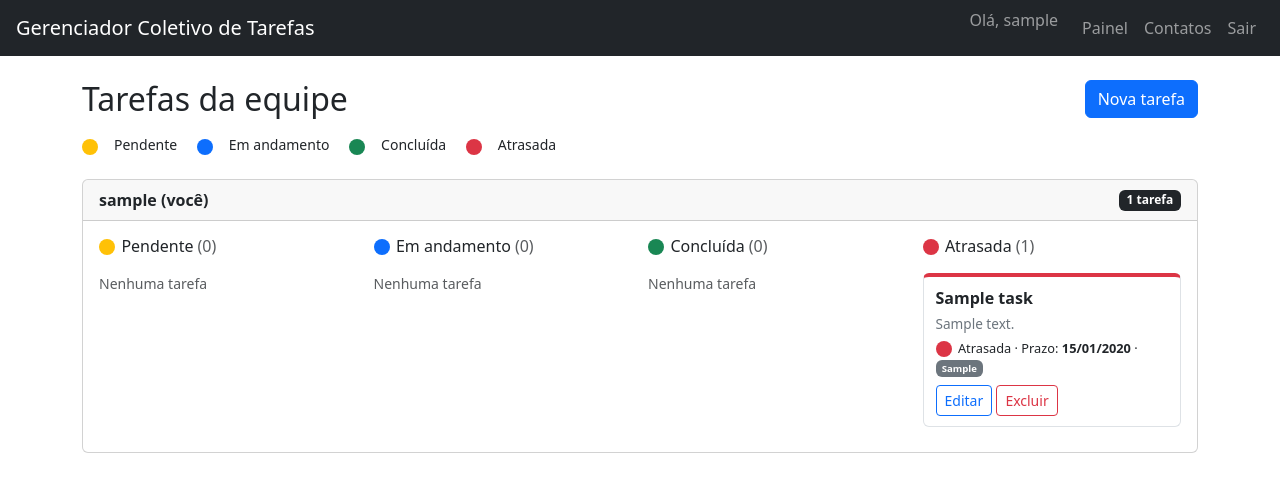
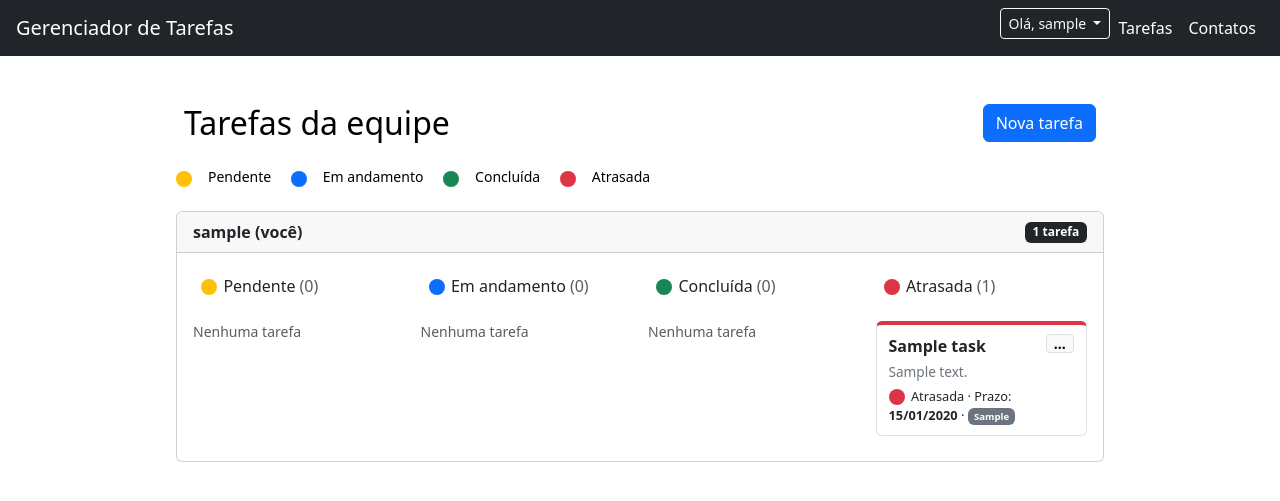
Before and after one commit to mee-bit-0/Gerenciador-coletivo-de-tarefas, a Flask app: page /dashboard in a window 1280 px wide. Shown: the top 501 px of the page. Run offline with Flask 3, Linux system fonts and the light colour scheme; a user stored in the database is signed in; tables that the repository leaves empty hold one stand-in row (values such as "Sample post").

Commit message:
tudo funciona pt.2, só ajeitando aparência agora

```diff
--- a/team_task_manager/app.py
+++ b/team_task_manager/app.py
@@ -6,13 +6,13 @@ from werkzeug.security import generate_password_hash, check_password_hash
 from extensions import db
 from models import User, Task, STATUS_ORDER, STATUS_EDITAVEIS, STATUS_CSS, PRIORIDADES, PENDENTE
 import re
+from sqlalchemy import or_
 
 
 BASE_DIR = os.path.abspath(os.path.dirname(__file__))
 
-# Banco sempre em team_task_manager/instance/database.db
+# Cria banco em team_task_manager/instance/database.db
 app = Flask(__name__, instance_path=os.path.join(BASE_DIR, 'instance'))
-#app = Flask(__name__)
 app.config['SECRET_KEY'] = os.environ.get('SECRET_KEY', 'senha1234')
 app.config['SQLALCHEMY_DATABASE_URI'] = 'sqlite:///database.db'
 app.config['SQLALCHEMY_TRACK_MODIFICATIONS'] = False
@@ -26,24 +26,27 @@ login_manager.login_view = 'login'
 login_manager.login_message = 'Faça login para acessar essa página.'
 login_manager.login_message_category = 'warning'
 
-# Carrega usuários
+# --------------Carrega usuários------------------
 @login_manager.user_loader
 def load_user(user_id):
     return db.session.get(User, int(user_id))
 
-#-----------------------------------------PERMISSOES---------------------------------------------
+#============================== PERMISSOES ===============================
 
 def can_edit(task):
-    """Pode editar: quem criou, o responsável ou um admin."""
+    #Pode editar: quem criou, o responsável ou um admin.
     return (current_user.role == 'admin'
             or task.created_by == current_user.id
             or task.assigned_to == current_user.id)
 
 
 def can_delete(task):
-    """Pode excluir: quem criou ou um admin."""
+    #Pode excluir: quem criou ou um admin.
     return current_user.role == 'admin' or task.created_by == current_user.id
 
+def can_delete_user(target):
+    #Admin exclui qualquer conta; cada usuário pode excluir a própria.
+    return current_user.role == 'admin' or current_user.id == target.id
 
 @app.context_processor
 def inject_globals():
@@ -54,9 +57,10 @@ def inject_globals():
         PRIORIDADES=PRIORIDADES,
         can_edit=can_edit,
         can_delete=can_delete,
+        can_delete_user=can_delete_user
     )
 
-#---------------------------------ROTAS----------------------------------------
+#======================= ROTAS =================================
 
 @app.route('/')
 def home():
@@ -64,11 +68,13 @@ def home():
         return redirect(url_for('dashboard'))
     return redirect(url_for('login'))
 
+#---------------ver contatos------------------------
 @app.route('/contatos')
 @login_required
 def contatos():
     return render_template('contatos.html', users=all_users())
 
+#-----------------------login----------------------
 @app.route('/login', methods=['GET', 'POST'])
 def login():
     if request.method == 'POST':
@@ -84,7 +90,7 @@ def login():
 
     return render_template('login.html')
 
-#------formatar telefone-----------
+#-------------formatar telefone pra guardar no banco -----------------
 def normalize_phone(raw):
     """Devolve só os dígitos (DDD + número) se for válido, senão None."""
     digits = re.sub(r'\D', '', raw or '')
@@ -122,6 +128,7 @@ def register():
         return redirect(url_for('login'))
     return render_template('register.html')
 
+#-------------------------formatar telefone na hora de exibir ----------------------
 @app.template_filter('telefone')
 def format_phone(d):
     if not d:
@@ -159,15 +166,14 @@ def dashboard():
 
     return render_template('dashboard.html', board=board)
 
-#------------------TAREFAS------------------
-
+#------------------------ler data----------------------
 def parse_date(texto):
     try:
         return datetime.strptime(texto, '%Y-%m-%d').date()
     except (ValueError, TypeError):
         return None
 
-
+#------------------------ler formulario----------------------
 def read_task_form(form):
     """Lê e valida o formulário. Retorna (valores, prazo, mensagem_de_erro)."""
     values = {campo: form.get(campo, '').strip() for campo in
@@ -190,11 +196,11 @@ def read_task_form(form):
 
     return values, deadline, error
 
-
+#-----------------------listar usuarios----------------------
 def all_users():
     return User.query.order_by(User.username).all()
 
-
+#-----------------------adicionar tarefa----------------------
 @app.route('/add', methods=['GET', 'POST'])
 @login_required
 def add_task():
@@ -222,7 +228,16 @@ def add_task():
 
     return render_template('add_task.html', values=values, users=all_users())
 
+#-----------------------visualizar tarefa----------------------
+@app.route('/task/<int:task_id>')
+@login_required
+def view_task(task_id):
+    """Devolve só o conteúdo do modal (task.html), carregado via fetch no painel."""
+    task = db.get_or_404(Task, task_id)
+    creator = db.session.get(User, task.created_by)
+    return render_template('task.html', task=task, creator=creator)
 
+#-----------------------editar tarefa----------------------
 @app.route('/edit/<int:task_id>', methods=['GET', 'POST'])
 @login_required
 def edit_task(task_id):
@@ -253,7 +268,7 @@ def edit_task(task_id):
 
     return render_template('edit_task.html', task=task, values=values, users=all_users())
 
-
+#-----------------------deletar tarefa----------------------
 @app.route('/delete/<int:task_id>', methods=['GET', 'POST'])
 @login_required
 def delete_task(task_id):
@@ -272,7 +287,53 @@ def delete_task(task_id):
     # GET: mostra a tela de confirmação (delete.html)
     return render_template('delete.html', task=task)
 
+#-----------------------deletar usuario----------------------
 
+@app.route('/user/<int:user_id>/delete', methods=['GET', 'POST'])
+@login_required
+def delete_user(user_id):
+    target = db.get_or_404(User, user_id)
+
+    if not can_delete_user(target):
+        flash('Acesso negado', 'danger')
+        return redirect(url_for('dashboard'))
+
+    # nunca deixar o sistema sem nenhum administrador
+    if target.role == 'admin' and User.query.filter_by(role='admin').count() <= 1:
+        flash('Não é possível excluir o único administrador.', 'danger')
+        return redirect(url_for('dashboard'))
+
+    is_self = target.id == current_user.id
+
+    if request.method == 'POST':
+        username = target.username
+        if is_self:
+            logout_user()  # encerra a sessão antes de apagar a conta
+        remove_user(target)
+        if is_self:
+            flash('Sua conta foi excluída.', 'success')
+            return redirect(url_for('login'))
+        flash(f'Usuário {username} excluído.', 'success')
+        return redirect(url_for('contatos'))
+
+    n_tasks = tasks_of(target).count()
+    return render_template('delete_user.html', target=target, is_self=is_self, n_tasks=n_tasks)
+
+#------------------- tarefas do usuário -----------------------
+
+def tasks_of(user):
+    #Tarefas criadas por ele ou atribuídas a ele.
+    return Task.query.filter(or_(Task.created_by == user.id, Task.assigned_to == user.id))
+
+def remove_user(user):
+    #Apaga o usuário e todas as tarefas que ele criou ou que foram atribuídas a ele.
+    tasks_of(user).delete(synchronize_session=False)
+    db.session.expire_all()
+    db.session.delete(user)
+    db.session.commit()
+
+
+#========================= RODAR APP ========================
 if __name__ == "__main__":
     with app.app_context():
         db.create_all()
--- a/team_task_manager/static/style.css
+++ b/team_task_manager/static/style.css
@@ -1,3 +1,9 @@
+@import url("palette.css");
+
+body {
+  background: var(--mSurface);
+  color: var(--mOnSurface);
+  margin: 0; }
 /* ---------- Bolinhas de status ---------- */
 .dot {
   display: inline-block;
@@ -36,3 +42,29 @@
 
 /* ---------- Formulários de login/registro ---------- */
 .form-narrow { max-width: 420px; margin: 0 auto; }
+
+/*---------------Barra de navegação----------------*/
+.nav-item .nav-link {
+  color: #fff;
+  padding: 0.5rem 1rem;
+  size: 1rem;
+}
+.navbar-text {
+  color: #fff;
+  padding: 0.5rem 1rem;
+  font-size: 24px;
+  text-align: center;
+}
+
+
+.container {
+  max-width: 960px;
+  margin: 0 auto;
+  padding: 1rem;
+  color:--mSurface
+}
+.btn-task-details { line-height: 1; padding: 0.1rem 0.45rem; font-weight: 700; }
+.task-full-desc { white-space: pre-wrap; word-break: break-word; }
+.navbar {background-color: var(--mPrimary); color: var(--mOnPrimary); padding: 0.5rem 1rem; display: flex; justify-content: space-between; align-items: center;}
+
+.mb-3 { background-color: var(--mSurface); color: var(--mOnSurface); padding: 0.5rem; border-radius: 0.25rem; margin-bottom: 1rem; }
--- a/team_task_manager/templates/add_task.html
+++ b/team_task_manager/templates/add_task.html
@@ -6,6 +6,6 @@
 <form method="POST">
     {% include "campos_task.html" %}
     <button class="btn btn-primary">Adicionar tarefa</button>
-    <a href="{{ url_for('dashboard') }}" class="cancel btn">Cancelar</a>
+    <a href="{{ url_for('dashboard') }}" class="cancel">Cancelar</a>
 </form>
 {% endblock %}
--- a/team_task_manager/templates/base.html
+++ b/team_task_manager/templates/base.html
@@ -10,18 +10,33 @@
 
 <body>
 
-<nav class="navbar navbar-expand-lg navbar-dark bg-dark px-3">
-    <a class="navbar-brand" href="{{ url_for('home') }}">Gerenciador Coletivo de Tarefas</a>
+<nav class="navbar navbar-expand-lg navbar-dark bg-dark">
+    <a class="navbar-brand" href="{{ url_for('home') }}">Gerenciador de Tarefas</a>
     <div class="collapse navbar-collapse">
         <ul class="navbar-nav ms-auto">
             {% if current_user.is_authenticated %}
-                <li class="nav-item"><span class="navbar-text me-3">Olá, {{ current_user.username }}</span></li>
-                <li class="nav-item"><a class="nav-link" href="{{ url_for('dashboard') }}">Painel</a></li>
+
+                <!-------- opções do usuário -------->
+                <li class="nav-item dropdown">
+                    <button class="btn btn-outline-light btn-sm dropdown-toggle ms-lg-2" type="button"
+                        data-bs-toggle="dropdown" aria-expanded="false">
+                        Olá, {{ current_user.username }}
+                    </button>
+                     <ul class="dropdown-menu dropdown-menu-end">
+                        <li><a class="dropdown-item" href="{{ url_for('logout') }}">Sair</a></li>
+                        <li><hr class="dropdown-divider"></li>
+                        <li><a class="dropdown-item text-danger" href="{{ url_for('delete_user', user_id=current_user.id) }}">Excluir conta</a></li>
+                    </ul>
+                </li>
+                <!----------páginas---------->
+                <li class="nav-item"><a class="nav-link" href="{{ url_for('dashboard') }}">Tarefas</a></li>
                 <li class="nav-item"><a class="nav-link" href="{{ url_for('contatos') }}">Contatos</a></li>
-                <li class="nav-item"><a class="nav-link" href="{{ url_for('logout') }}">Sair</a></li>
+
             {% else %}
+
                 <li class="nav-item"><a class="nav-link" href="{{ url_for('login') }}">Entrar</a></li>
                 <li class="nav-item"><a class="nav-link" href="{{ url_for('register') }}">Registrar</a></li>
+
             {% endif %}
         </ul>
     </div>
--- a/team_task_manager/templates/dashboard.html
+++ b/team_task_manager/templates/dashboard.html
@@ -5,7 +5,14 @@
 
 {% macro task_card(task, status) %}
 <div class="task-card border-{{ STATUS_CSS[status]|replace('dot-', '') }}">
+
+    <div class="d-flex justify-content-between align-items-start gap-2">
     <div class="task-title">{{ task.title }}</div>
+        <button type="button" class="btn btn-sm btn-light border btn-task-details"
+            data-url="{{ url_for('view_task', task_id=task.id) }}"
+            title="Ver detalhes" aria-label="Ver detalhes">&hellip;</button>
+    </div>
+
     {% if task.description %}
     <div class="task-desc">{{ task.description|truncate(90) }}</div>
     {% endif %}
@@ -15,16 +22,7 @@
         &middot;
         <span class="badge {% if task.priority == 'Alta' %}bg-danger{% elif task.priority == 'Média' %}bg-warning text-dark{% else %}bg-secondary{% endif %}">{{ task.priority }}</span>
     </div>
-    {% if can_edit(task) or can_delete(task) %}
-    <div class="mt-2">
-        {% if can_edit(task) %}
-        <a href="{{ url_for('edit_task', task_id=task.id) }}" class="btn btn-sm btn-outline-primary">Editar</a>
-        {% endif %}
-        {% if can_delete(task) %}
-        <a href="{{ url_for('delete_task', task_id=task.id) }}" class="btn btn-sm btn-outline-danger">Excluir</a>
-        {% endif %}
-    </div>
-    {% endif %}
+
 </div>
 {% endmacro %}
 
@@ -69,4 +67,36 @@
 </div>
 {% endfor %}
 
+<!---------------------------- Modal para detalhes da tarefa ------------------------------>
+
+<div class="modal fade" id="taskModal" tabindex="-1" aria-hidden="true">
+    <div class="modal-dialog modal-dialog-centered modal-dialog-scrollable">
+        <div class="modal-content" id="taskModalContent"></div>
+    </div>
+</div>
+
+<!----------Script para modal de detalhes da tarefa---------->
+
+<script>
+document.addEventListener('DOMContentLoaded', function () {
+    const modal = new bootstrap.Modal(document.getElementById('taskModal'));
+    const content = document.getElementById('taskModalContent');
+
+    document.querySelectorAll('.btn-task-details').forEach(function (btn) {
+        btn.addEventListener('click', async function () {
+            content.innerHTML = '<div class="modal-body text-center py-5"><div class="spinner-border"></div></div>';
+            modal.show();
+            try {
+                const resp = await fetch(btn.dataset.url);
+                if (resp.redirected) { window.location.href = resp.url; return; }  // sessão expirou
+                if (!resp.ok) throw new Error();
+                content.innerHTML = await resp.text();
+            } catch (e) {
+                content.innerHTML = '<div class="modal-body">Não foi possível carregar a tarefa.</div>';
+            }
+        });
+    });
+});
+</script>
+
 {% endblock %}
--- a/team_task_manager/templates/delete.html
+++ b/team_task_manager/templates/delete.html
@@ -11,7 +11,7 @@
 
 <form action="{{ url_for('delete_task', task_id=task.id) }}" method="POST">
     <button type="submit" class="btn btn-danger">Sim, deletar</button>
-    <a href="{{ url_for('dashboard') }}" class="cancel btn">Cancelar</a>
+    <a class="btn btn-link" href="{{ url_for('dashboard') }}" class="cancel btn">Cancelar</a>
 </form>
 
 {% endblock %}
--- a/team_task_manager/templates/login.html
+++ b/team_task_manager/templates/login.html
@@ -3,7 +3,7 @@
 {% block title %}Login{% endblock %}
 
 {% block content %}
-<div class="form-narrow">
+<div class="form">
     <h1 class="h3 mb-3">Login</h1>
 
     <form method="POST">
@@ -18,6 +18,6 @@
         <button type="submit" class="btn btn-primary">Entrar</button>
     </form>
 
-    <p class="mt-3">Não possui conta? <a href="{{ url_for('register') }}">Registre-se</a></p>
+    <p class="mt-3">Não possui conta? <a class="btn btn-link" href="{{ url_for('register') }}">Registre-se</a></p>
 </div>
 {% endblock %}
```
Also changed, not shown: team_task_manager/static/palette.css (+31 -0 lines), team_task_manager/templates/contatos.html (+7 -1 lines), team_task_manager/templates/delete_user.html (added, +31 -0 lines), team_task_manager/templates/register.html (+4 -3 lines), team_task_manager/templates/task.html (added, +48 -0 lines), team_task_manager/instance/database.db.
